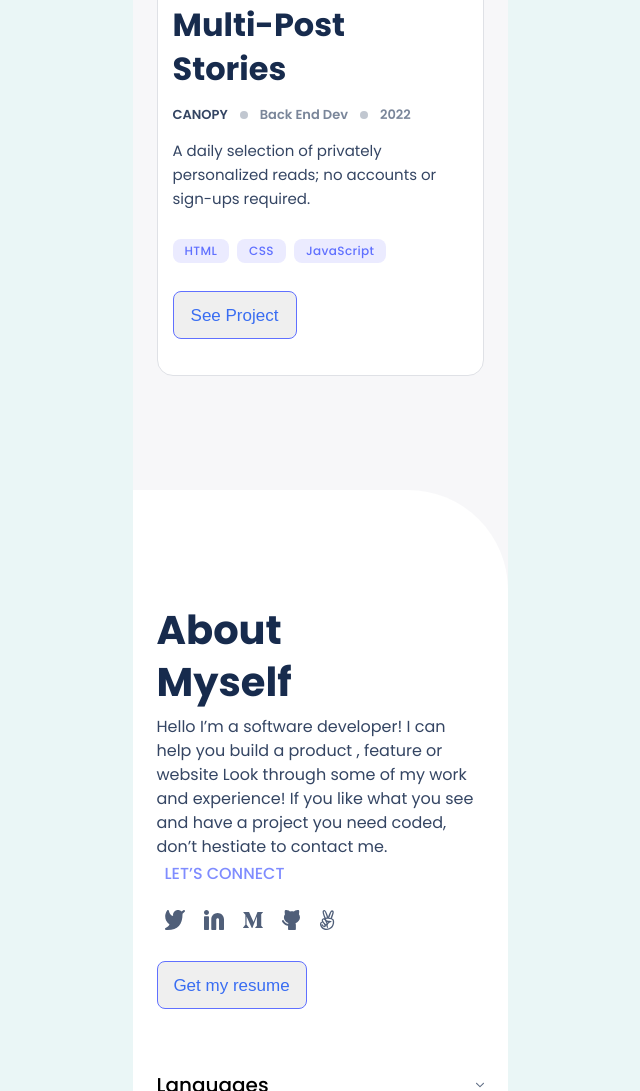
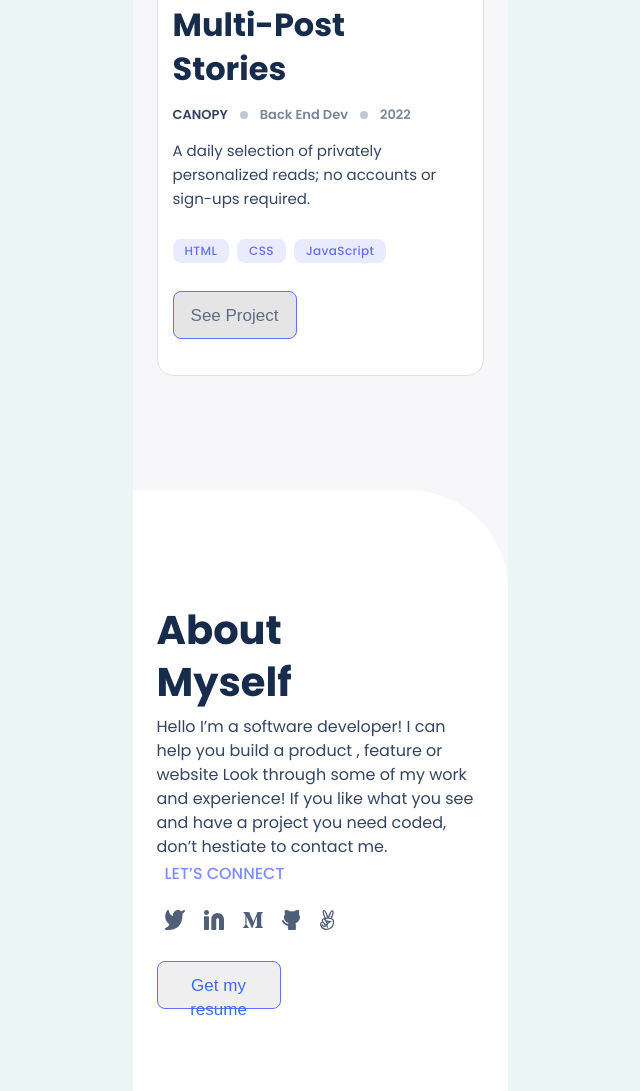
Before and after one commit to iAmWaris97/waris-portfolio, a website: page index.html in a window 1280 px wide. Shown: the part 3126-4217 px from the top of the page, without its empty margins (320-960 px from the left). Drawn offline with Linux system fonts and the light colour scheme.

Commit message:
add different states of buttons

```diff
--- a/index.html
+++ b/index.html
@@ -243,7 +243,7 @@
             </ul>
           </div>
           <div class="project-action">
-            <button type="button">See Project</button>
+            <button type="button" disabled>See Project</button>
           </div>
         </div>
       </div>
--- a/styles.css
+++ b/styles.css
@@ -227,6 +227,10 @@ body {
   height: 72px;
 }
 
+.about button {
+  width: 150px;
+}
+
 .project-action button,
 .about button {
   font-style: normal;
@@ -241,6 +245,26 @@ body {
   width: 124px;
   height: 48px;
   cursor: pointer;
+}
+
+.project-action button:hover,
+.about button:hover {
+  background: #6070ff;
+  color: #fff;
+  box-shadow: 0 8px 16px rgba(64, 83, 252, 0.24);
+}
+
+.project-action button:active,
+.about button:active {
+  background: #2230d2;
+  color: #fff;
+}
+
+.project-action button:disabled,
+.about button:disabled {
+  background: #e5e5e5;
+  color: #5e6c84;
+  box-shadow: none;
 }
 
 /* About me section */
@@ -260,10 +284,6 @@ body {
 
 .about .head-intro {
   padding-top: 10px;
-}
-
-.about button {
-  width: 150px;
 }
 
 .skill {
```
